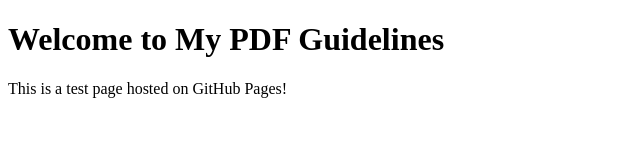
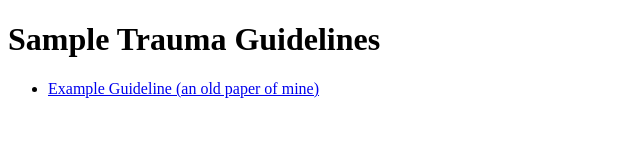
Before and after one commit to aymannnn/test, a plain HTML site: page index.html in a window 1280 px wide. Shown: the whole page, without its empty margins (0-640 px from the left). Drawn offline with Linux system fonts and the light colour scheme.

Commit message:
Update index.html

```diff
--- a/index.html
+++ b/index.html
@@ -5,7 +5,9 @@
   <title>My PDF Guidelines</title>
 </head>
 <body>
-  <h1>Welcome to My PDF Guidelines</h1>
-  <p>This is a test page hosted on GitHub Pages!</p>
+  <h1>Sample Trauma Guidelines</h1>
+  <ul>
+    <li><a href="docs/Safety_Guidelines_2025.pdf" target="_blank">Example Guideline (an old paper of mine)</a></li>
+  </ul>
 </body>
 </html>
```
